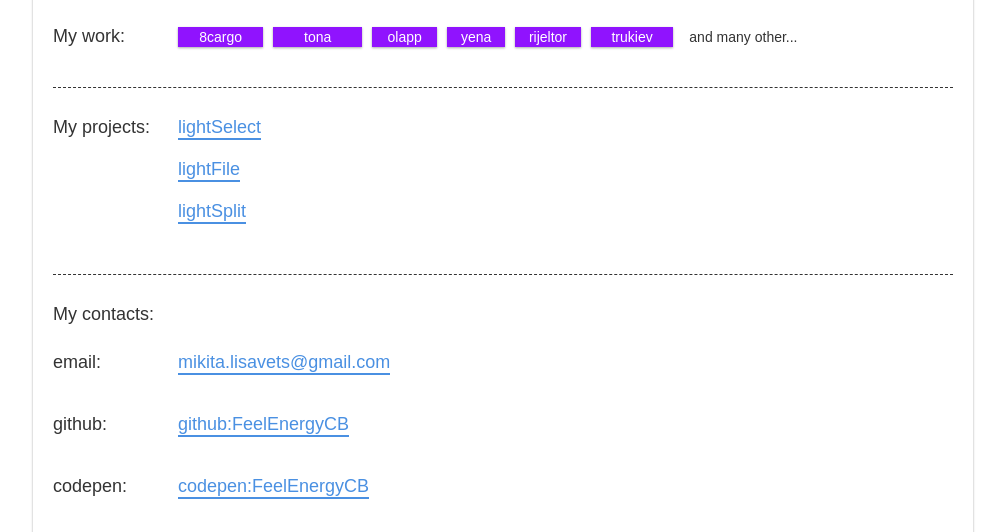
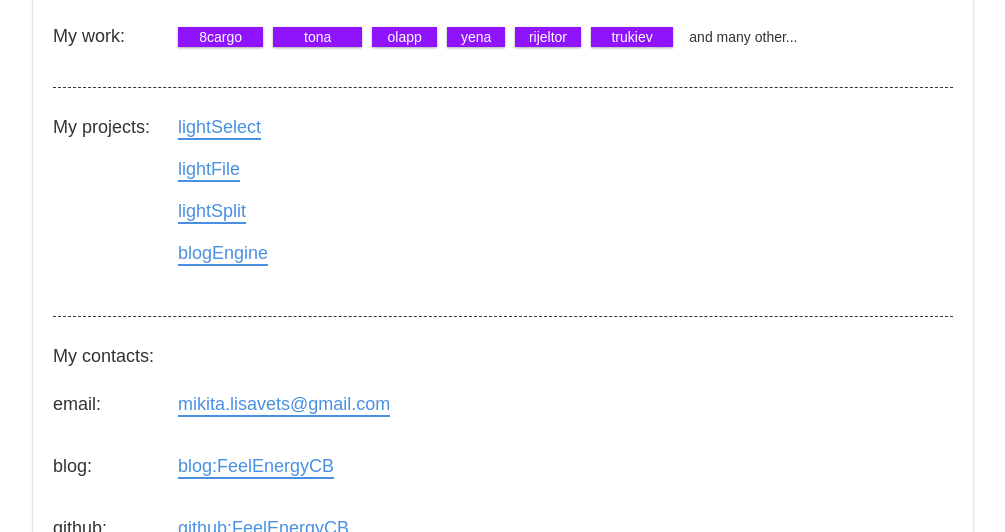
Before and after one commit to FeelEnergyCB/feelenergycb.github.io, a plain HTML site: page index.html in a window 1280 px wide. Shown: the part 588-1120 px from the top of the page, without its empty margins (137-1142 px from the left). Drawn offline with nearby package versions, Linux system fonts and the light colour scheme.

Commit message:
Add blog

```diff
--- a/index.html
+++ b/index.html
@@ -219,6 +219,12 @@
                     Separation of the list for columns
                   </p>
                 </li>
+                <li class="projects__item">
+                  <a href="https://github.com/FeelEnergyCB/blogEngine" target="_blank" class="projects__link link">blogEngine</a>
+                  <p class="projects__tips">
+                    Simple blog on AngularJS with Markdown
+                  </p>
+                </li>
               </ul> <!-- end projects -->
             </div> <!-- end info__content -->
           </div> <!-- end info -->
@@ -238,6 +244,17 @@
               </div> <!-- end info__title -->
               <div class="info__content contacts__item">
                 <a href="mailto:mikita.lisavets@gmail.com" class="contacts__link link">mikita.lisavets@gmail.com</a>
+              </div> <!-- end info__content -->
+            </div> <!-- end contacts__row -->
+
+            <div class="contacts__row">
+              <div class="info__title contacts__item">
+              <span class="contacts__title">
+                blog:
+              </span>
+              </div> <!-- end info__title -->
+              <div class="info__content contacts__item">
+                <a href="http://feelenergycb.github.io/blog" class="contacts__link link">blog:FeelEnergyCB</a>
               </div> <!-- end info__content -->
             </div> <!-- end contacts__row -->
 
```
